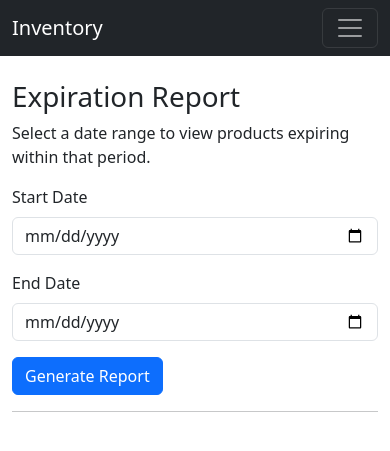
After one commit to arm00pv/datea, a Django app: page /scanner/report/ in a window 390 px wide. The commit adds this page. Shown: the top 451 px of the page. Run offline with Django 5.2, Linux system fonts and the light colour scheme.

Commit message:
feat: Add expiration reporting and optimize application
This commit introduces a new reporting feature and includes a comprehensive set of performance and code quality optimizations.

New Features:
- **Expiration Report:** A new page has been added that allows users to generate a report of all items expiring within a selected date range. This provides a powerful tool for proactive inventory management.

Optimizations & Refactoring:
- **Performance:** Implemented significant performance improvements by optimizing database queries (`select_related`, `prefetch_related`) and adding view-level caching to frequently accessed pages.
- **Code Quality:** Refactored the expiration prediction logic from the views into the `Batch` model, making the code cleaner, more efficient, and easier to maintain.
- **Mobile Menu:** Fixed a bug with the mobile navigation menu by updating the Bootstrap library to the latest stable version.
- **Enhanced Scanner:** Implemented advanced scanner features, including back-camera selection, torch control, and autofocus.

Deployment & Stability:
- The application is fully configured for a production environment using Apache2 and MySQL, with environment variables for sensitive data.
- A comprehensive `DEPLOYMENT.md` file is included with detailed setup instructions.

```diff
--- a/inventory_management/scanner/forms.py
+++ b/inventory_management/scanner/forms.py
@@ -33,3 +33,13 @@ class SubscriberForm(forms.ModelForm):
         widgets = {
             'email': forms.EmailInput(attrs={'class': 'form-control'}),
         }
+
+class DateRangeForm(forms.Form):
+    start_date = forms.DateField(
+        widget=forms.DateInput(attrs={'class': 'form-control', 'type': 'date'}),
+        required=True
+    )
+    end_date = forms.DateField(
+        widget=forms.DateInput(attrs={'class': 'form-control', 'type': 'date'}),
+        required=True
+    )
--- /dev/null
+++ b/inventory_management/scanner/templates/scanner/expiration_report.html
@@ -0,0 +1,50 @@
+{% extends 'base.html' %}
+
+{% block title %}Expiration Report{% endblock %}
+
+{% block content %}
+    <h1>Expiration Report</h1>
+    <p>Select a date range to view products expiring within that period.</p>
+
+    <form method="get" class="row g-3 align-items-end">
+        <div class="col-md-4">
+            <label for="id_start_date" class="form-label">Start Date</label>
+            {{ form.start_date }}
+        </div>
+        <div class="col-md-4">
+            <label for="id_end_date" class="form-label">End Date</label>
+            {{ form.end_date }}
+        </div>
+        <div class="col-md-4">
+            <button type="submit" class="btn btn-primary">Generate Report</button>
+        </div>
+    </form>
+
+    <hr>
+
+    {% if batches %}
+        <h2>Report Results</h2>
+        <table class="table table-striped table-hover">
+            <thead>
+                <tr>
+                    <th>Product</th>
+                    <th>UPC</th>
+                    <th>Quantity</th>
+                    <th>Expiration Date</th>
+                </tr>
+            </thead>
+            <tbody>
+                {% for batch in batches %}
+                <tr>
+                    <td><a href="{% url 'product_detail' batch.product.id %}">{{ batch.product.name }}</a></td>
+                    <td>{{ batch.product.item_number }}</td>
+                    <td>{{ batch.quantity }}</td>
+                    <td>{{ batch.expiration_date }}</td>
+                </tr>
+                {% endfor %}
+            </tbody>
+        </table>
+    {% elif request.GET %}
+        <p class="mt-3">No batches found expiring in the selected date range.</p>
+    {% endif %}
+{% endblock %}
--- a/inventory_management/scanner/urls.py
+++ b/inventory_management/scanner/urls.py
@@ -16,4 +16,5 @@ urlpatterns = [
     path('search/<str:upc>/', views.search_results, name='search_results'),
     path('product/<int:product_id>/barcode/', views.view_barcode, name='view_barcode'),
     path('expiration-prediction/', views.expiration_prediction, name='expiration_prediction'),
+    path('report/', views.expiration_report, name='expiration_report'),
 ]
--- a/inventory_management/scanner/views.py
+++ b/inventory_management/scanner/views.py
@@ -2,7 +2,23 @@ from django.shortcuts import render, redirect, get_object_or_404
 from datetime import date, timedelta
 from django.views.decorators.cache import cache_page
 from .models import Product, Batch, Subscriber
-from .forms import ProductForm, BatchForm, SubscriberForm
+from .forms import ProductForm, BatchForm, SubscriberForm, DateRangeForm
+
+def expiration_report(request):
+    form = DateRangeForm(request.GET or None)
+    batches = None
+
+    if form.is_valid():
+        start_date = form.cleaned_data['start_date']
+        end_date = form.cleaned_data['end_date']
+        batches = Batch.objects.filter(
+            expiration_date__range=[start_date, end_date]
+        ).select_related('product').order_by('expiration_date')
+
+    return render(request, 'scanner/expiration_report.html', {
+        'form': form,
+        'batches': batches
+    })
 
 @cache_page(60 * 15)
 def product_list(request):
--- a/inventory_management/templates/base.html
+++ b/inventory_management/templates/base.html
@@ -25,6 +25,9 @@
                         <a class="nav-link" href="{% url 'expiration_prediction' %}">Expiration Prediction</a>
                     </li>
                     <li class="nav-item">
+                        <a class="nav-link" href="{% url 'expiration_report' %}">Reports</a>
+                    </li>
+                    <li class="nav-item">
                         <a class="nav-link" href="{% url 'subscribe' %}">Subscribe</a>
                     </li>
                     <li class="nav-item">
```
